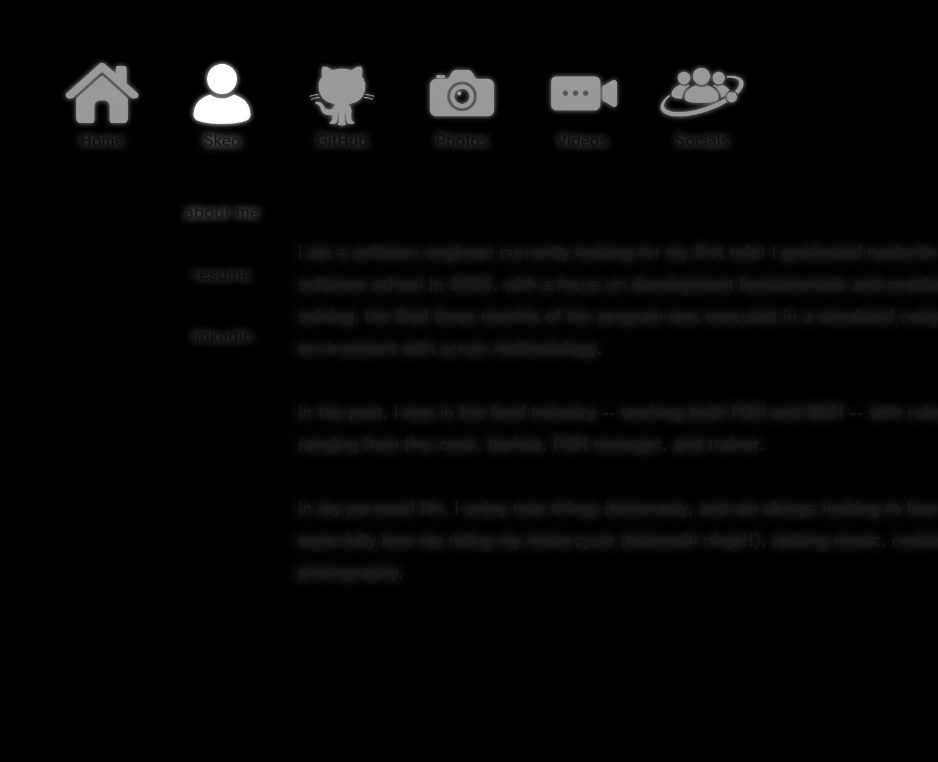
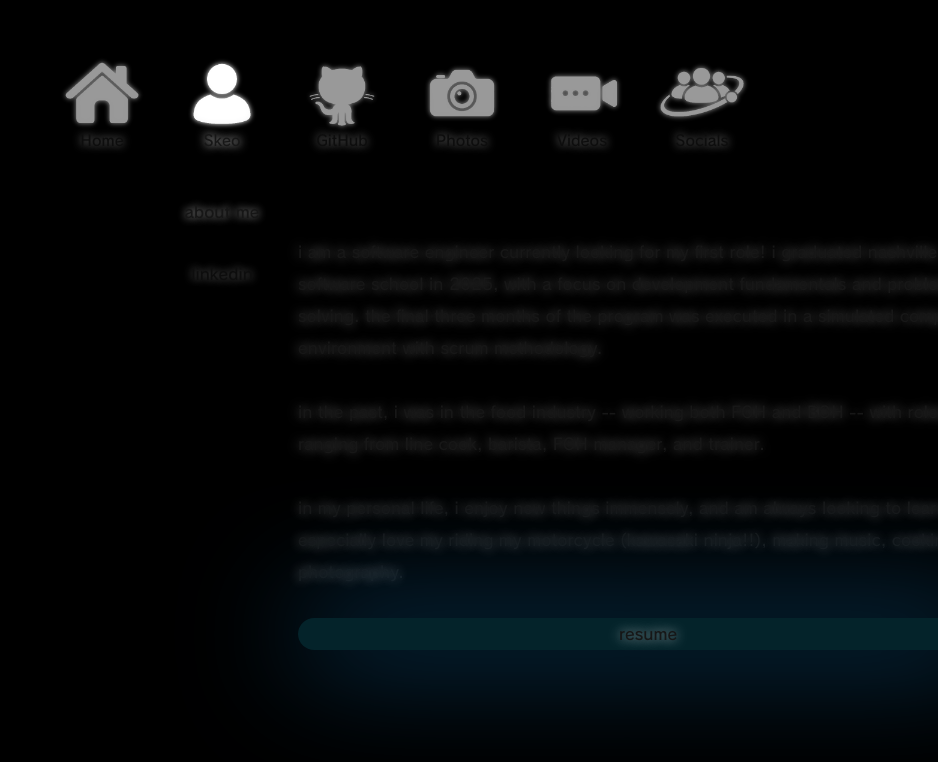
Before and after one commit to skeoswf/skeo-ps3, a Next.js app in the folder skeo-page-ps3/: page / in a window 1280 px wide. Shown: the part 164-926 px from the top of the page, without its empty margins (342-1280 px from the left). Built offline with nearby package versions, Linux system fonts and the light colour scheme.

Commit message:
created about custom component added return code for "about" switch case
added text content and text description to several project entries in main_array_data.js
added highlight animation for resume in about component

```diff
--- a/skeo-page-ps3/components/content.js
+++ b/skeo-page-ps3/components/content.js
@@ -20,6 +20,7 @@ function XMBcontent({ iconObj }) {
           <a
             href={iconObj.items[activeIdx].link}
             className="linkstack-buttons"
+            target="_blank"
           >
             {iconObj.items[activeIdx].text_content}
           </a>
@@ -29,6 +30,20 @@ function XMBcontent({ iconObj }) {
     case "pdf":
       return (
         <p>this content is pdf haha</p>
+      );
+
+    case "about":
+      return (
+        <div className="linkstack-container">
+          <p className="aboutContent">{iconObj.items[activeIdx].text_content}</p>
+          <a
+            href={iconObj.items[activeIdx].link}
+            className="linkstack-buttons resume-button"
+            target="_blank"
+          >
+            resume
+          </a>
+        </div>
       );
 
     case "image":
--- a/skeo-page-ps3/src/app/globals.css
+++ b/skeo-page-ps3/src/app/globals.css
@@ -48,6 +48,17 @@
   box-sizing: border-box;
   margin: 0;
   padding: 0;
+}
+
+@keyframes highlight {
+  0% {
+    background-color: rgba(7, 46, 54, 0.4);
+  }
+
+  100% {
+    background-color: rgb(15, 108, 129, 0.4);
+    text-shadow: 0px 0px 12px rgba(255, 255, 255, 0.8);
+  }
 }
 
 html,
@@ -213,7 +224,8 @@ a {
 
 
 .textContent,
-.linkDescription {
+.linkDescription,
+.aboutContent {
   font-family: ps3-font;
   white-space: pre-line;
   animation: fadeSwitch 1.5s ease;
@@ -222,8 +234,12 @@ a {
 }
 
 .linkDescription {
-  margin-bottom: 30px;
+  margin-bottom: 20px;
   text-align: center;
+}
+
+.aboutContent {
+  margin-bottom: 20px;
 }
 
 .linkstack-container {
@@ -245,12 +261,19 @@ a {
 }
 
 .linkstack-buttons:hover {
-  background: rgba(255, 255, 255, 0.4);
+  background: rgba(19, 109, 169, 0.4);
   cursor: pointer;
   transition: all ease 200ms;
 }
 
 .linkstack-buttons:active {
-  background: rgba(255, 255, 255, 0.6);
+  background: rgba(52, 148, 212, 0.4);
   transition: all ease 100ms;
+  color: rgba(252, 252, 48, 0.659);
 }
+
+.resume-button {
+  animation: highlight 1s ease infinite alternate;
+  box-shadow: 0px 0px 120px rgb(19, 109, 169);
+  border-radius: 16px;
+}
--- a/skeo-page-ps3/xmb_icon_arrays/main_array_data.js
+++ b/skeo-page-ps3/xmb_icon_arrays/main_array_data.js
@@ -68,23 +68,15 @@ const xmbIcons = [
 
         in my personal life, i enjoy new things immensely, and am always looking to learn! i especially love my riding my motorcycle (kawasaki ninja!!), making music, cooking, and photography.`,
         active: true,
-        type: "text"
+        type: "about",
+        link: "resume/skeo_resume_v2.pdf"
       },
-      {
-        id: "user_resume",
-        title: "resume",
-        text_content: `skeo resume test content [[UPDATE AND REPLACE]]`,
-        asset: {
-          type: "pdf",
-          src: "resume/skeo_resume_v2.pdf",
-        },
-        active: false,
-        type: "pdf"
-      },
+
       {
         id: "user_linkedin",
         title: "linkedin",
         text_content: `my linkedin`,
+        text_description: `feel free to connect with me on linkedin! im always looking to expand my network and meet new people in the industry. maybe even hit me up for some fun projects!`,
         link: "https://www.linkedin.com/in/sk3o",
         active: false,
         type: "link"
@@ -102,6 +94,7 @@ const xmbIcons = [
         id: "github_all_repos",
         title: "github profile",
         text_content: `link to my github repositories`,
+        text_description: `check out my github profile to see all of my repositories, including personal works, projects, and collaborations with other developers.`,
         link: "https://github.com/skeoswf",
         active: false,
         type: "link"
@@ -109,15 +102,34 @@ const xmbIcons = [
       {
         id: "github_notemap_repo",
         title: "notemap",
-        text_content: `notemap repository test content`,
+        text_content: `notemap repository`,
+        text_description: `an application tailored for both casual and professional musicians to create and view bands, organize their upcoming gigs, and connect with other musicians
+
+        'notemap' solves the problem of communication between musicians who 1) largely perform freelance, 2) is looking for fulfill a role (or roles) for a group, 3) is already in a group and is looking for members, or 4) is interested in creating a group. for the most part, outside of relatively niche online communities and local networking, it can be hard for the average musician to socially connect for the sole purpose of performance
+
+        notemap was developed during as a frontstone capstone during my time at nashville software school. created with react, react-bootstrap, and firebase.`,
         link: "https://github.com/skeoswf/notemap",
+        active: false,
+        type: "link"
+      },
+      {
+        id: "github_groovetime_repo",
+        title: "groovetime",
+        text_content: `groovetime repository`,
+        text_description: `'groovetime!' is the backend for a social music-sharing platform built around a rotating weekly prompt called a 'weekly groove!', where users submit and rate video-based interpretations of a theme.
+
+        the backend handles user authentication, profile management, submission workflows, rating logic, weekly archiving, and winner calculation. unlike traditional music platforms that focus on passive consumption, groovetime! supports active participation through a point-based system and community-driven rankings.
+
+        the system is built with django and exposes a rest api consumed by a react frontend. it implements complex many-to-many relationships between users, submissions, and ratings, along with real-time data updates and admin-controlled weekly prompts.`,
+        link: "https://github.com/skeoswf/groovetime-backend",
         active: false,
         type: "link"
       },
       {
         id: "github_vocab_you_lary_repo",
         title: "vocab-you-lary",
-        text_content: `vocab-you-lary repository test content`,
+        text_content: `vocab-you-lary repository`,
+        text_description: `a vocabulary building application designed to help users practice study on user submitted vocabularly words. created with firebase`,
         link: "https://github.com/skeoswf/vocab-you-lary",
         active: false,
         type: "link"
@@ -125,8 +137,18 @@ const xmbIcons = [
       {
         id: "github_superbeatboy_repo",
         title: "supa beat boy",
-        text_content: `supabeatboy repository test content`,
+        text_content: `supabeatboy repository`,
+        text_description: `a WIP personal project. more or less planned to be a custom glorified beat pad. users can upload their own sounds, edit sounds and hotkeys, archive and delete. i want to eventually have it be able to pull audio from local and online sources, and allow the user to splice samples from that audio.`,
         link: "https://github.com/skeoswf/super-beat-boy",
+        active: false,
+        type: "link"
+      },
+      {
+        id: "github_flicker_repo",
+        title: "flickerwalk",
+        text_content: `flickerwalk repository`,
+        text_description: `another WIP personal project. a relatively unsettling atmospheric point and click adventure game with some sort of scattered lore thinly veiled as something else. maybe with a rudimentary inventory system?`,
+        link: "https://github.com/skeoswf/flickerwalk",
         active: false,
         type: "link"
       },
@@ -134,7 +156,7 @@ const xmbIcons = [
         id: "github_calculator_repo",
         title: "calculator",
         text_content: `calculator repository test content`,
-        link: "https://github.com/skeoswf/calculator",
+        text_description: `a simple calculator application built with basic arithmetic functions. designed for quick calculations and ease of use.`,
         active: false,
         type: "link"
       },
@@ -256,8 +278,10 @@ const xmbIcons = [
       {
         id: "socials_instagram",
         title: "instagram",
-        text_content: "instagram link test content",
+        text_content: "instagram link",
         link: "https://www.instagram.com/strawberrycult_/",
+        text_content: `ig handle: @strawberrycult_`,
+        text_description: `my very casual instagram for the very curious`,
         active: false,
         type: "link"
       },
```
